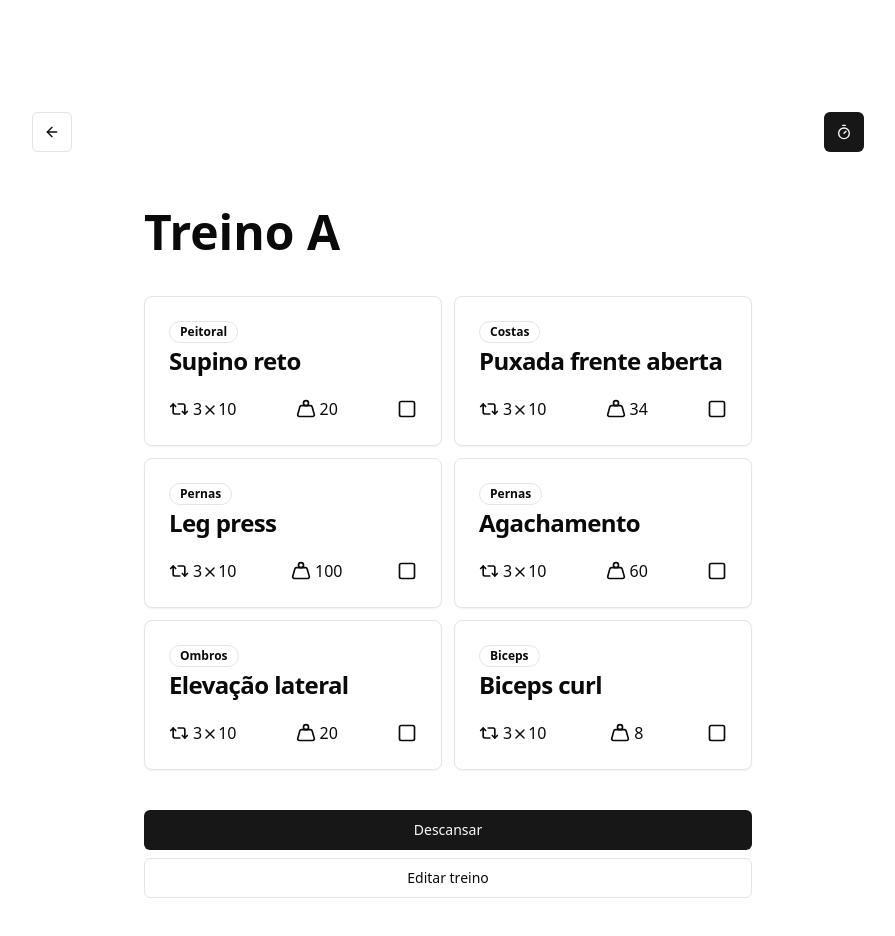
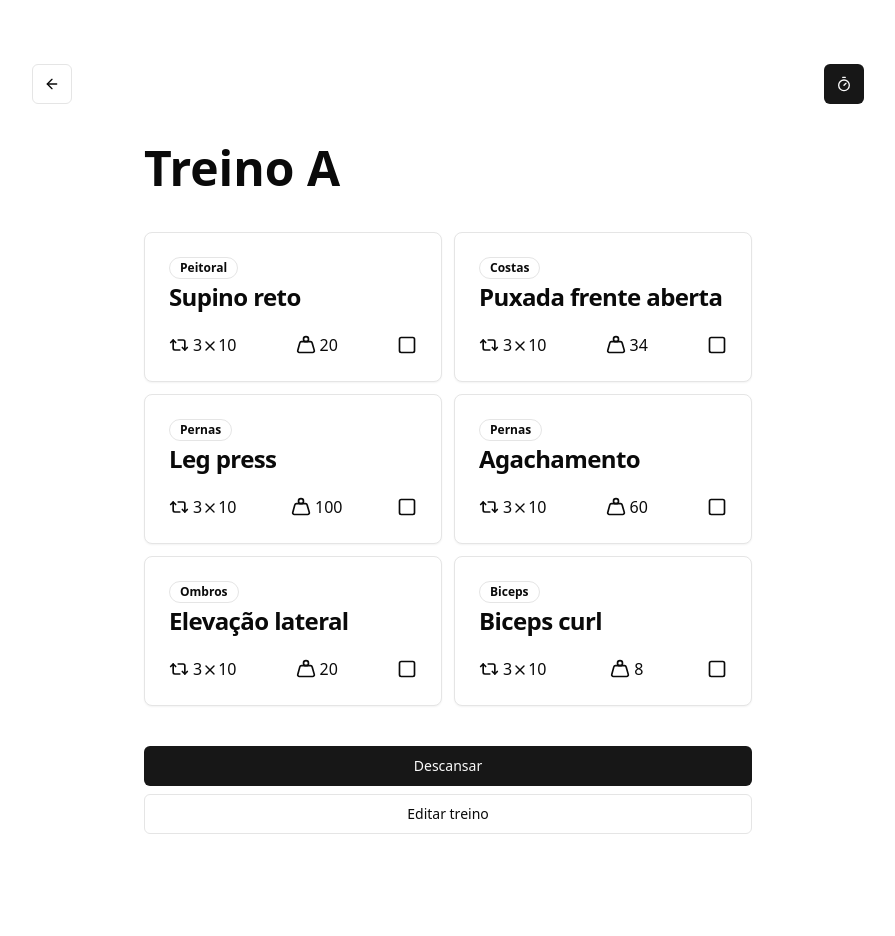
Before and after one commit to katsuragawaa/workout-react, a Next.js app: page /workout/1 in a window 1280 px wide. Shown: the top 936 px of the page, without its empty margins (192-1087 px from the left). Built offline with nearby package versions, Linux system fonts and the light colour scheme.

Commit message:
Update layout and page styles

```diff
--- a/app/layout.tsx
+++ b/app/layout.tsx
@@ -17,7 +17,7 @@ export const metadata: Metadata = {
 export default function RootLayout({ children }: Readonly<{ children: React.ReactNode }>) {
   return (
     <html lang="en">
-      <body className={cn("mx-auto my-14 min-h-screen max-w-4xl bg-background font-sans antialiased", inter.variable)}>
+      <body className={cn("mx-auto my-16 min-h-screen max-w-4xl bg-background font-sans antialiased", inter.variable)}>
         <ThemeProvider attribute="class" defaultTheme="system" enableSystem disableTransitionOnChange>
           {children}
         </ThemeProvider>
--- a/app/page.tsx
+++ b/app/page.tsx
@@ -8,11 +8,11 @@ import Link from "next/link";
 export default function Home() {
   return (
     <>
-      <nav className="container flex items-center justify-end">
+      <header className="container flex items-center justify-end">
         <ThemeToggle />
-      </nav>
+      </header>
 
-      <main className="container flex min-h-screen max-w-xl flex-col pt-14">
+      <main className="container flex min-h-screen max-w-xl flex-col pt-10">
         <h1 className="pb-10 text-5xl font-extrabold">
           Choose
           <br />
--- a/app/workout/[id]/page.tsx
+++ b/app/workout/[id]/page.tsx
@@ -23,15 +23,15 @@ export default function Workout({ params }: WorkoutPageProps) {
 
   return (
     <>
-      <nav className="container flex max-w-4xl items-center justify-between pt-14">
+      <header className="container flex items-center justify-between">
         <Link className={buttonVariants({ variant: "outline", size: "icon" })} href="/">
           <ArrowLeft className="h-4 w-4" />
         </Link>
 
         <TimerDrawer trigger={IconTrigger} />
-      </nav>
+      </header>
 
-      <main className="container flex min-h-screen max-w-2xl flex-col py-14">
+      <main className="container flex min-h-screen max-w-2xl flex-col pt-10">
         <h1 className="text-5xl font-extrabold">{workout.title}</h1>
 
         <div className="grid grid-cols-1 gap-3 pt-10 md:grid-cols-2">
```
